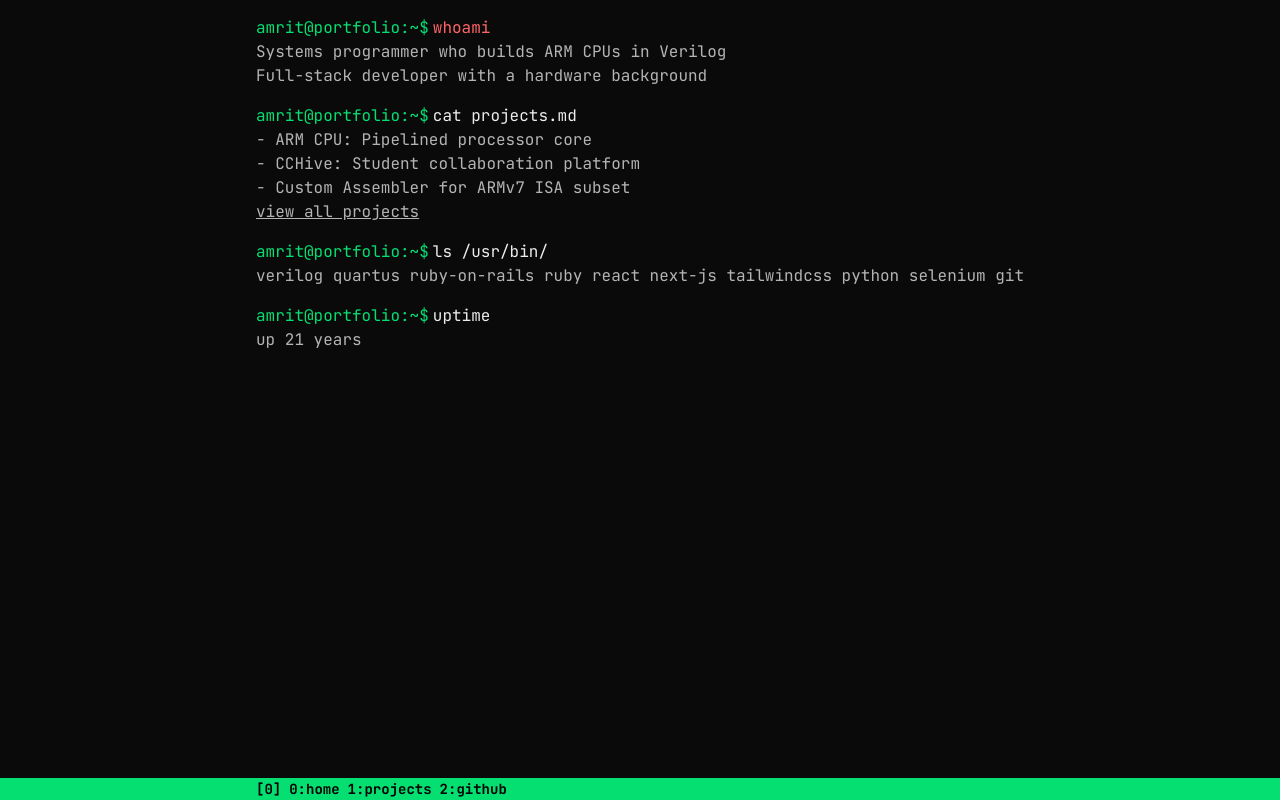
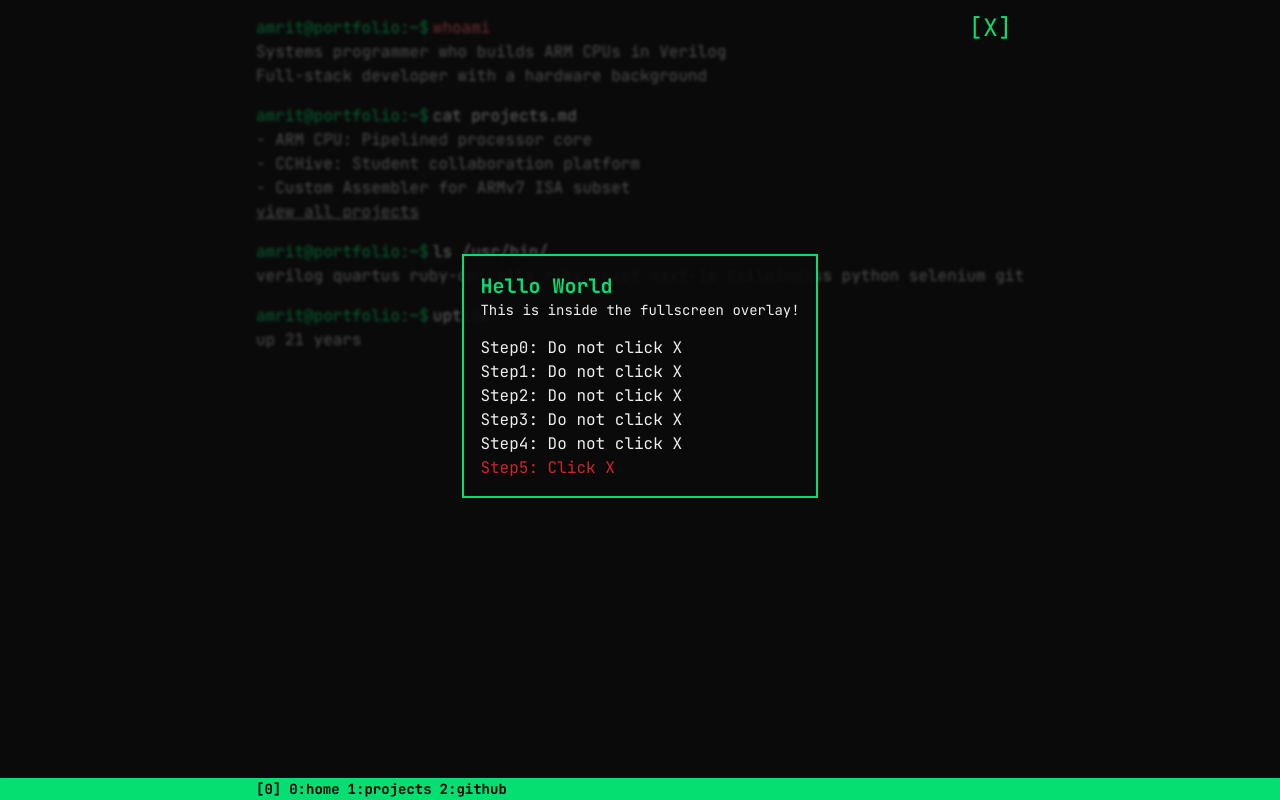
Before and after one commit to amrxt1/amrits-portfolio, a Next.js app: page / in a window 1280 px wide. Built offline with nearby package versions, Linux system fonts and the light colour scheme.

Commit message:
Implement a ScreenOverlay

```diff
--- a/src/app/page.js
+++ b/src/app/page.js
@@ -1,13 +1,10 @@
 import Hero from "@/components/home/Hero";
+import Instructions from "@/components/home/Instructions";
 
 export default function Root() {
   return (
     <>
-      {/* <div className="my-16 flex flex-col items-center pt-4 text-3xl font-bold text-red-600">
-        <p>Welcome</p>
-        <p>to</p>
-        <p>amritv.space</p>
-      </div> */}
+      <Instructions />
       <Hero />
     </>
   );
--- a/src/app/projects/page.js
+++ b/src/app/projects/page.js
@@ -11,7 +11,7 @@ function Project({ project }) {
         href={`/projects/${slug}`}
         className="underline hover:text-green-400"
       >
-        {title}
+        {`${title}/`}
       </Link>
       <Link
         href={`https://github.com/amrxt1/${repo}`}
--- /dev/null
+++ b/src/components/Display.jsx
@@ -0,0 +1,9 @@
+const Display = ({ children }) => {
+  return (
+    <div className="bg-background/90 border-2 border-green-400 p-4">
+      {children}
+    </div>
+  );
+};
+
+export default Display;
--- /dev/null
+++ b/src/components/ScreenOverlay.jsx
@@ -0,0 +1,22 @@
+import { useEffect } from "react";
+import Container from "./Container";
+
+const ScreenOverlay = ({ children, clickHandler }) => {
+  return (
+    <>
+      <Container className="relative flex justify-end">
+        <button
+          className="bg-background absolute z-20 m-2 cursor-pointer p-1 text-2xl text-green-400"
+          onClick={clickHandler}
+        >
+          [<span className="hover:text-text hover:underline">X</span>]
+        </button>
+      </Container>
+      <div className="bg-background/60 fixed inset-0 z-10 flex items-center justify-center overflow-auto p-4 pb-16 backdrop-blur-[1.35px]">
+        <div className="max-h-full max-w-4xl overflow-auto">{children}</div>
+      </div>
+    </>
+  );
+};
+
+export default ScreenOverlay;
--- a/src/components/TmuxBar.jsx
+++ b/src/components/TmuxBar.jsx
@@ -3,7 +3,7 @@ import Link from "next/link";
 
 const TmuxBar = () => {
   return (
-    <Container className="fixed bottom-0 flex w-full gap-2 bg-green-400 py-0.25 pr-2 pl-2 text-sm font-semibold text-black">
+    <Container className="fixed bottom-0 z-50 flex w-full gap-2 bg-green-400 py-0.25 pr-2 pl-2 text-sm font-semibold text-black">
       <span>[0]</span>
       <Link href={"/"}>0:home</Link>
       <Link href={"/projects"}>1:projects</Link>
--- /dev/null
+++ b/src/components/home/Instructions.jsx
@@ -0,0 +1,31 @@
+"use client";
+import { useState } from "react";
+
+import ScreenOverlay from "@/components/ScreenOverlay";
+import Display from "@/components/Display";
+
+export default function Instructions({ children }) {
+  const [showOverlay, setShowOverlay] = useState(true);
+
+  return (
+    <>
+      {showOverlay && (
+        <ScreenOverlay clickHandler={() => setShowOverlay(false)}>
+          <Display>
+            <h1 className="text-xl font-bold text-green-400">Hello World</h1>
+            <p className="mb-4 text-sm">
+              This is inside the fullscreen overlay!
+            </p>
+            <p>Step0: Do not click X</p>
+            <p>Step1: Do not click X</p>
+            <p>Step2: Do not click X</p>
+            <p>Step3: Do not click X</p>
+            <p>Step4: Do not click X</p>
+            <p className="text-red-500/80">Step5: Click X</p>
+          </Display>
+        </ScreenOverlay>
+      )}
+      {children}
+    </>
+  );
+}
```
